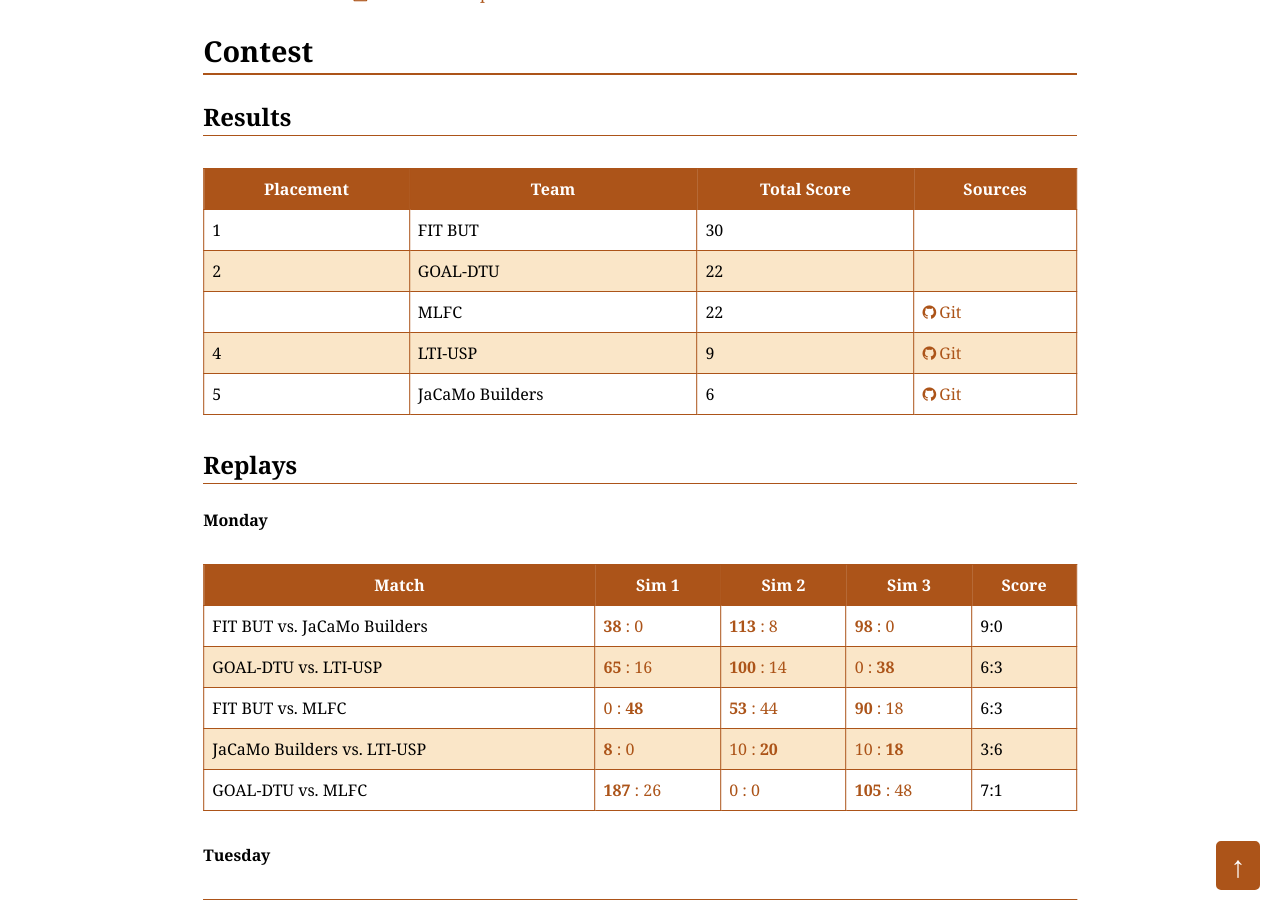
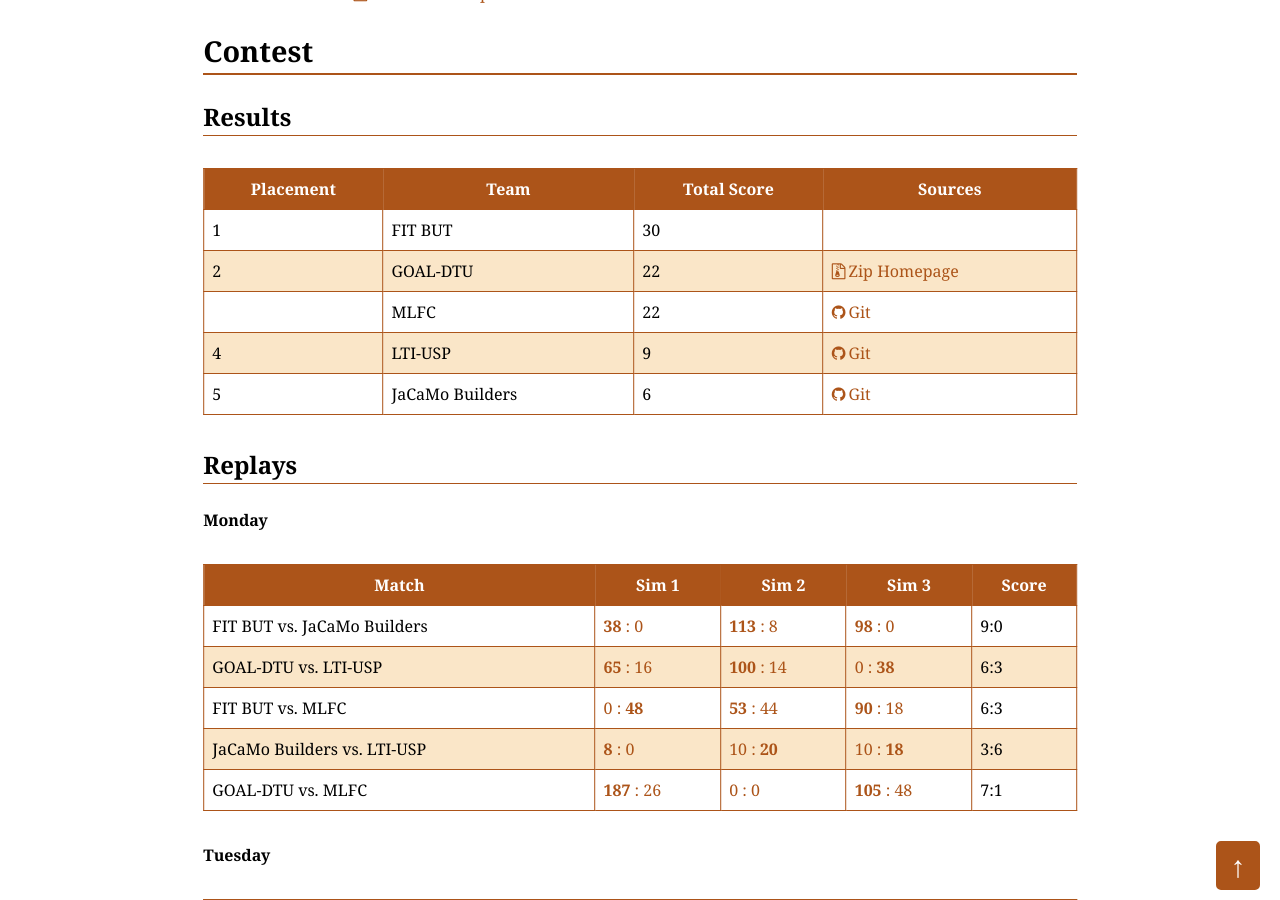
Before and after one commit to agentcontest/agentcontest.github.io, a Jekyll site: the page built from 2020/index.md, in a window 1280 px wide and 900 px high, scrolled down 942 px. Built offline with Jekyll 4.4.1, drawn with Linux system fonts in a browser that asks for light colours.

Commit message:
add goal-dtu sources

```diff
--- a/2020/index.md
+++ b/2020/index.md
@@ -24,7 +24,7 @@ Contest
 Placement | Team | Total Score | Sources
 --- | --- | --- | ---
 1 | FIT BUT | 30 |
-2 | GOAL-DTU | 22 |
+2 | GOAL-DTU | 22 | [Zip](/2020/sources/MAPC2020-GOAL-DTU.zip) [Homepage](https://people.compute.dtu.dk/jovi/MAS/)
   | MLFC | 22 | [Git](https://github.com/autonomy-and-verification-uol/mapc2020-lfc)
 4 | LTI-USP | 9 | [Git](https://github.com/mfstabile/MAPC2020_LTI-USP)
 5 | JaCaMo Builders | 6 | [Git](https://github.com/jacamo-lang/mapc2020)
```
Also changed, not shown: 1 other file.
